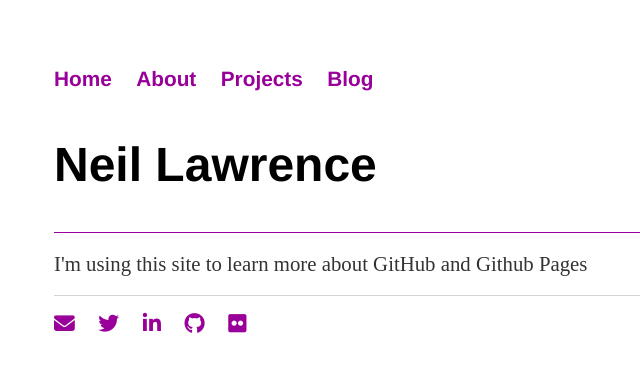
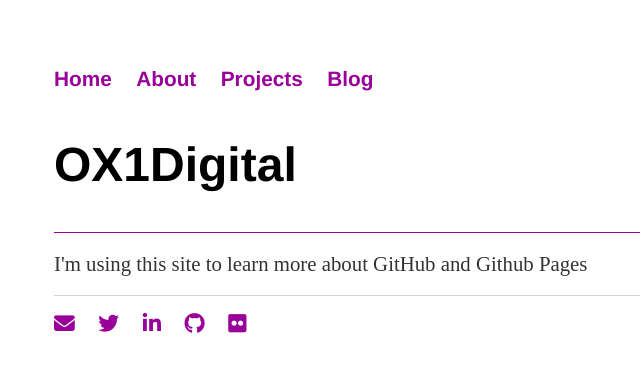
Before and after one commit to electronicdreamplant/electronicdreamplant.github.io, a Jekyll site: the page built from index.html, in a window 1280 px wide. Shown: the top 372 px of the page, without its empty margins (138-778 px from the left). Built offline with Jekyll 4.4.1, drawn with Linux system fonts in a browser that asks for light colours; nearby versions of some CDN libraries.

Commit message:
Update default.html

```diff
--- a/_layouts/default.html
+++ b/_layouts/default.html
@@ -15,7 +15,7 @@
 		        	<li><a href="/projects">Projects</a></li>
 	        		<li><a href="/blog">Blog</a></li>
 	    		</ul>
-	    			<h1>Neil Lawrence</h1>
+	    			<h1>OX1Digital</h1>
 			</nav>
 			<div class="container">
 
```
